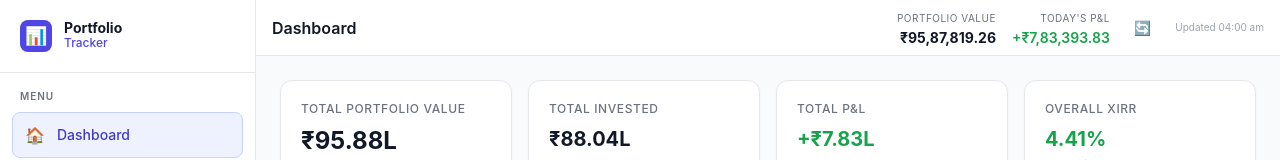
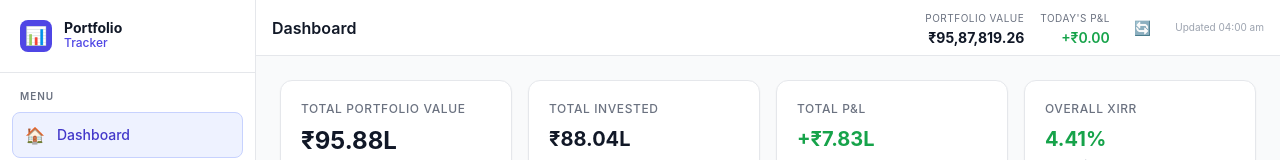
Before and after one commit to joyentanuj/portfolio-tracker, a React (Vite) app: page / in a window 1280 px wide. Shown: the top 160 px of the page. Built offline with nearby package versions, Linux system fonts and the light colour scheme; no server answers.

Commit message:
fix: use getDailyChange() for Today's P&L in Navbar instead of stats.pnl
Agent-Logs-Url: https://github.com/joyentanuj/portfolio-tracker/sessions/614a47cf-c0b9-4323-b47f-d9cb0c111d1f

Co-authored-by: joyentanuj <174929722+joyentanuj@users.noreply.github.com>

```diff
--- a/src/components/Layout/Navbar.jsx
+++ b/src/components/Layout/Navbar.jsx
@@ -4,9 +4,10 @@ import { useLivePrices } from '../../hooks/useLivePrices';
 import { formatCurrency } from '../../utils/formatters';
 
 export default function Navbar({ onMenuClick, title }) {
-  const { getPortfolioStats, lastUpdated } = usePortfolio();
+  const { getPortfolioStats, getDailyChange, lastUpdated } = usePortfolio();
   const { fetchPrices } = useLivePrices();
   const stats = getPortfolioStats();
+  const todayPnl = getDailyChange();
 
   return (
     <header className="h-14 bg-white border-b border-gray-200 flex items-center px-4 gap-4 sticky top-0 z-10">
@@ -24,9 +25,9 @@ export default function Navbar({ onMenuClick, title }) {
           <p className="text-gray-500 text-[10px] uppercase tracking-wider">Portfolio Value</p>
           <p className="text-gray-900 font-bold">{formatCurrency(stats.totalValue)}</p>
         </div>
-        <div className={`text-right ${stats.pnl >= 0 ? 'text-green-600' : 'text-red-600'}`}>
+        <div className={`text-right ${todayPnl >= 0 ? 'text-green-600' : 'text-red-600'}`}>
           <p className="text-gray-500 text-[10px] uppercase tracking-wider">Today's P&L</p>
-          <p className="font-semibold">{stats.pnl >= 0 ? '+' : ''}{formatCurrency(stats.pnl)}</p>
+          <p className="font-semibold">{todayPnl >= 0 ? '+' : ''}{formatCurrency(todayPnl)}</p>
         </div>
       </div>
 
```
